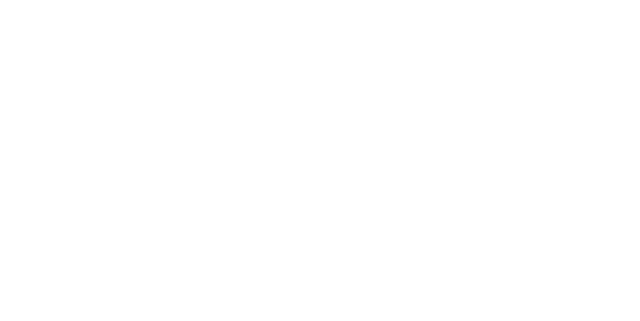
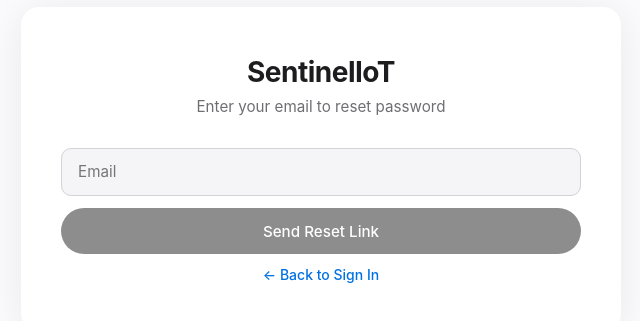
Before and after one commit to ersZe7/SmartHome-Front, a Vue app: page /forgot-password in a window 1280 px wide. Before the commit this address had no page. Shown: the part 231-552 px from the top of the page, without its empty margins (319-959 px from the left). Built offline with nearby package versions, Linux system fonts and the light colour scheme.

Commit message:
feat: add forgot password, reset password pages and two-step registration

```diff
--- a/package.json
+++ b/package.json
@@ -10,6 +10,7 @@
   },
   "dependencies": {
     "axios": "^1.13.5",
+    "lottie-web": "^5.13.0",
     "pinia": "^3.0.4",
     "vue": "^3.5.28",
     "vue-router": "^4.6.4"
--- a/src/api/auth.js
+++ b/src/api/auth.js
@@ -1,10 +1,13 @@
 import api from "./axios";
 
-export const login = (email, password) => {
-    return api.post('/auth/login', {email, password})
+export const sendCode = (email) => {
+    return api.post('/auth/register/send-code', { email })
 }
 
+export const register = (email, code, password) => {
+    return api.post('/auth/register', { email, code, password })
+}
 
-export const register = (email, password) => {
-    return api.post('/auth/register', {email, password})
+export const login = (email, password) => {
+    return api.post('/auth/login', { email, password })
 }
--- /dev/null
+++ b/src/views/ForgotPassword.vue
@@ -0,0 +1,160 @@
+<script setup>
+
+import { ref } from 'vue';
+import { useRoute, useRouter } from 'vue-router';
+import api from '@/api/axios';
+
+const router = useRouter()
+
+const email = ref('')
+const error = ref('')
+const loading = ref(false)
+const sent = ref(false)
+
+
+async function handleRequest() {
+    error.value = ''
+    if (!email.value.trim()) {
+        error.value = 'Please enter your email'
+        return
+    }
+    loading.value = true
+    try {
+        await api.post('/auth/request-password-reset', {email: email.value})
+        sent.value = true
+    } catch (e) {
+        error.value = e.response?.data?.detail || 'Error sending reset link'
+    } finally {
+        loading.value = false
+    }
+}
+</script>
+
+<template>
+    <div class="login-container">
+        <div class="login-box">
+            <h1>SentinelIoT</h1>
+
+            <div v-if="!sent">
+                <p>Enter your email to reset password</p>
+                <div class="form">
+                    <input v-model="email" type="model" placeholder="Email" />
+                    <p v-if="error" class="error">{{ error }}</p>
+                    <button @click="handleRequest" disabled="loading">
+                        {{ loading ? 'Sending...' : 'Send Reset Link'}}
+                    </button>
+
+                    <p class="link">
+                        <span @click="router.push('/login')">← Back to Sign In</span>
+                    </p>
+                </div>
+            </div>
+
+            <div v-else>
+                <p>Check your Email for a reset link</p>
+                <p class="link">
+                    <span @click="router.push('/login')">← Back to Sign In</span>
+                </p>
+            </div>
+        </div>
+    </div>
+</template>
+
+
+<style scoped>
+.login-container {
+  min-height: 100vh;
+  display: flex;
+  align-items: center;
+  justify-content: center;
+  background: #fbfbfd;
+  font-family: -apple-system, 'SF Pro Display', 'Inter', sans-serif;
+}
+.login-box {
+  background: white;
+  padding: 3rem 2.5rem;
+  border-radius: 18px;
+  width: 100%;
+  max-width: 600px;
+  text-align: center;
+  box-shadow: 0 4px 40px rgba(0, 0, 0, 0.08);
+}
+
+h1 {
+    font-size: 1.75rem;
+    font-weight: 700;
+    letter-spacing: -0.5px;
+    color: #1d1d1f;
+    margin-bottom: 0.5rem;
+}
+
+p {
+    color: #6e6e73;
+    margin-bottom: 2rem;
+    font-size: 0.95rem;
+}
+
+
+.form {
+    display: flex;
+    flex-direction: column;
+    gap: 0.75rem;
+}
+
+input {
+    padding: 0.85rem 1rem;
+    border-radius: 10px;
+    border: 1px solid #d2d2d7;
+    background: #f5f5f7;
+    color: #1d1d1f;
+    font-size: 0.95rem;
+    font-family: inherit;
+}
+
+
+input:focus {
+    outline: none;
+    border-color: #0071e3;
+    background: white;
+}
+
+button {
+    padding: 0.85rem;
+    border-radius: 980px;
+    border: none;
+    background: #1d1d1f;
+    color: white;
+    font-size: 0.95rem;
+    font-weight: 500;
+    cursor: pointer;
+    font-family: inherit;
+}
+
+button:hover {
+    background: #3d3d3f;
+}
+
+
+button:disabled {
+    opacity: 0.5;
+    cursor: not-allowed;
+}
+
+.error {
+    color: #ff3b30;
+    margin: 0;
+    font-size: 0.875rem;
+}
+
+
+.link {
+    margin: 0;
+    font-size: 0.875rem;
+    color: #6e6e73;
+}
+
+.link span {
+    color: #0071e3;
+    cursor: pointer;
+    font-weight: 500; }
+</style>
--- a/src/views/HomeView.vue
+++ b/src/views/HomeView.vue
@@ -25,7 +25,7 @@
         </div>
       </div>
     </section>
-    <!-- Features -->
+
 <section class="features" id="features">
   <h2>Everything you need to stay secure.</h2>
   <div class="features-grid">
@@ -80,7 +80,7 @@
 
 
     <footer class="footer">
-      <p>© 2025 SentinelIoT. All rights reserved.</p>
+      <p>© 2026 SentinelIoT. All rights reserved.</p>
     </footer>
   </div>
 </template>
--- a/src/views/LoginView.vue
+++ b/src/views/LoginView.vue
@@ -53,6 +53,10 @@ async function handleLogin() {
                 <button @click="handleLogin" :disabled="loading">
                     {{ loading ? 'Signing in...' : 'Sign In' }}
                 </button>
+
+                <p class="link">
+                    <span @click="router.push('/forgot-password')">Forgot password?</span>
+                </p>
 
                 <p class="link">
                     Don't have an account?
--- a/src/views/RegisterView.vue
+++ b/src/views/RegisterView.vue
@@ -2,37 +2,39 @@
   <div class="login-container">
     <div class="login-box">
       <h1>SentinelIoT</h1>
-      <p>Сreate account</p>
 
+      <div v-if="step === 1">
+        <p>Create account</p>
         <div class="form">
-        <input
-          v-model="email"
-          type="email"
-          placeholder="Email"
-        />
-        <input
-          v-model="password"
-          type="password"
-          placeholder="Password"
-        />
-        <input
-          v-model="confirmPassword"
-          type="password"
-          placeholder="Confirm Password"
-        />
-
+          <input v-model="email" type="email" placeholder="Email" />
           <p v-if="error" class="error">{{ error }}</p>
-        <p v-if="success" class="success">{{ success }}</p>
-
-        <button @click="handleRegister" :disabled="loading">
-            {{ loading ? 'Creating...' : 'Sign Up' }}
+          <button @click="handleSendCode" :disabled="loading">
+            {{ loading ? 'Sending...' : 'Send Code' }}
           </button>
-
           <p class="link">
             Already have an account?
             <span @click="router.push('/login')">Sign In</span>
           </p>
         </div>
+      </div>
+
+      <div v-if="step === 2">
+        <p>Enter the code sent to {{ email }}</p>
+        <div class="form">
+          <input v-model="code" type="text" placeholder="Verification Code" />
+          <input v-model="password" type="password" placeholder="Password" />
+          <input v-model="confirmPassword" type="password" placeholder="Confirm Password" />
+          <p v-if="error" class="error">{{ error }}</p>
+          <p v-if="success" class="success">{{ success }}</p>
+          <button @click="handleRegister" :disabled="loading">
+            {{ loading ? 'Creating...' : 'Sign Up' }}
+          </button>
+          <p class="link">
+            <span @click="step = 1">← Back</span>
+          </p>
+        </div>
+      </div>
+
     </div>
   </div>
 </template>
@@ -40,35 +42,50 @@
 <script setup>
 import { ref } from 'vue'
 import { useRouter } from 'vue-router'
-import { register } from '../api/auth.js'
+import { sendCode, register } from '../api/auth.js'
 
 const router = useRouter()
 
+const step = ref(1)
 const email = ref('')
+const code = ref('')
 const password = ref('')
 const confirmPassword = ref('')
 const error = ref('')
 const success = ref('')
 const loading = ref(false)
 
+async function handleSendCode() {
+  error.value = ''
+  if (!email.value.trim()) {
+    error.value = 'Please enter your email'
+    return
+  }
+  loading.value = true
+  try {
+    await sendCode(email.value)
+    step.value = 2
+  } catch (e) {
+    error.value = e.response?.data?.detail || 'Error sending code'
+  } finally {
+    loading.value = false
+  }
+}
+
 async function handleRegister() {
   error.value = ''
   success.value = ''
 
-
   if (password.value !== confirmPassword.value) {
-    error.value = 'Пароли не совпадают'
+    error.value = 'Passwords do not match'
     return
   }
 
   loading.value = true
-
   try {
-    await register(email.value, password.value)
-    success.value = 'Account created! Go to login...'
-    setTimeout(() => {
-      router.push('/login')
-    }, 1500)
+    await register(email.value, code.value, password.value)
+    success.value = 'Account created! Redirecting...'
+    setTimeout(() => router.push('/login'), 1500)
   } catch (e) {
     error.value = e.response?.data?.detail || 'Registration error'
   } finally {
@@ -92,7 +109,7 @@ async function handleRegister() {
   padding: 3rem 2.5rem;
   border-radius: 18px;
   width: 100%;
-  max-width: 700px;
+  max-width: 600px;
   text-align: center;
   box-shadow: 0 4px 40px rgba(0, 0, 0, 0.08);
 }
@@ -148,26 +165,11 @@ button {
   transition: background 0.2s;
 }
 
-button:hover {
-  background: #3d3d3f;
-}
+button:hover { background: #3d3d3f; }
+button:disabled { opacity: 0.5; cursor: not-allowed; }
 
-button:disabled {
-  opacity: 0.5;
-  cursor: not-allowed;
-}
-
-.error {
-  color: #ff3b30;
-  margin: 0;
-  font-size: 0.875rem;
-}
-
-.success {
-  color: #34c759;
-  margin: 0;
-  font-size: 0.875rem;
-}
+.error { color: #ff3b30; margin: 0; font-size: 0.875rem; }
+.success { color: #34c759; margin: 0; font-size: 0.875rem; }
 
 .link {
   margin: 0;
@@ -181,7 +183,5 @@ button:disabled {
   font-weight: 500;
 }
 
-.link span:hover {
-  text-decoration: underline;
-}
+.link span:hover { text-decoration: underline; }
 </style>
--- /dev/null
+++ b/src/views/ResetPassword.vue
@@ -0,0 +1,160 @@
+<script setup>
+import { ref, onMounted } from 'vue'
+import { useRoute, useRouter } from 'vue-router';
+import api from '@/api/axios';
+import { f } from 'vue-router/dist/router-CWoNjPRp.mjs';
+
+
+const router = useRouter()
+const route = useRoute()
+
+
+const token = ref('')
+const password = ref('')
+const confirmPassword = ref('')
+const error = ref('')
+const loading = ref('')
+const done = ref('')
+
+onMounted(() => {
+    token.value = route.query.token || ''
+    if(!token.value) {
+        error.value = 'Invalid reset link'
+    }
+})
+
+async function handleReset() {
+    error.value = ''
+    if(password.value !== confirmPassword.value) {
+        error.value = 'Passwords do not match!'
+        return
+    }
+
+    loading.value = true
+    try {
+        await api.post('auth/reset-password', {
+            token: token.value,
+            new_password: password.value
+        })
+        done.value = true
+    } catch(e) {
+        error.value = e.response?.data?.detail || 'Error resetting password'
+    } finally {
+        loading.value = false
+    }
+}
+</script>
+
+
+<template>
+    <div class="login-container">
+        <div class="login-box">
+            <h1>SentinelIoT</h1>
+
+            <div v-if="!done">
+                <p>Enter your new password</p>
+                <div class="form">
+                    <input v-model="password" type="password" placeholder="New Password" />
+                    <input v-model="confirmPassword" type="password" placeholder="Confirm Password" />
+                    <p v-if="error" class="error">{{ error }}</p>
+                    <button @click="handleReset" :disabled="loading">
+                        {{ loading ? 'Saving...' : 'Reset Password' }}
+                    </button>
+                </div>
+            </div>
+
+            <div v-else>
+                <p>Password changed successfully!</p>
+                <button @click="router.push('/login')">Sign In</button>
+            </div>
+        </div>
+    </div>
+</template>
+
+
+<style scoped>
+
+.login-container {
+  min-height: 100vh;
+  display: flex;
+  align-items: center;
+  justify-content: center;
+  background: #fbfbfd;
+  font-family: -apple-system, 'SF Pro Display', 'Inter', sans-serif;
+}
+.login-box {
+  background: white;
+  padding: 3rem 2.5rem;
+  border-radius: 18px;
+  width: 100%;
+  max-width: 600px;
+  text-align: center;
+  box-shadow: 0 4px 40px rgba(0, 0, 0, 0.08);
+}
+
+h1 {
+    font-size: 1.75rem;
+    font-weight: 700;
+    letter-spacing: -0.5px;
+    color: #1d1d1f;
+    margin-bottom: 0.5rem;
+}
+
+p {
+    color: #6e6e73;
+    margin-bottom: 2rem;
+    font-size: 0.95rem;
+}
+
+.form {
+    display: flex;
+    flex-direction: column;
+    gap: 0.75rem;
+}
+
+input {
+    padding: 0.85rem 1rem;
+    border-radius: 10px;
+    border: 1px solid #d2d2d7;
+    background: #f5f5f7;
+    color: #1d1d1f;
+    font-size: 0.95rem;
+    font-family: inherit;
+}
+
+
+input:focus {
+    outline: none;
+    border-color: #0071e3;
+    background: white;
+}
+
+button {
+    padding: 0.85rem;
+    border-radius: 980px;
+    border: none;
+    background: #1d1d1f;
+    color: white;
+    font-size: 0.95rem;
+    font-weight: 500;
+    cursor: pointer;
+    font-family: inherit;
+    margin-top: 0.5rem;
+}
+
+button:hover {
+    background: #3d3d3f;
+}
+
+button:disabled {
+    opacity: 0.5;
+    cursor: not-allowed;
+}
+
+.error {
+    color: #ff3b30;
+    margin: 0;
+    font-size: 0.875rem;
+}
+
+</style>
```
Also changed, not shown: src/router/index.js (+11 -0 lines), 1 other file (tests, documents, lock files or other folders). Lines whose indentation alone changed are shown as unchanged.
